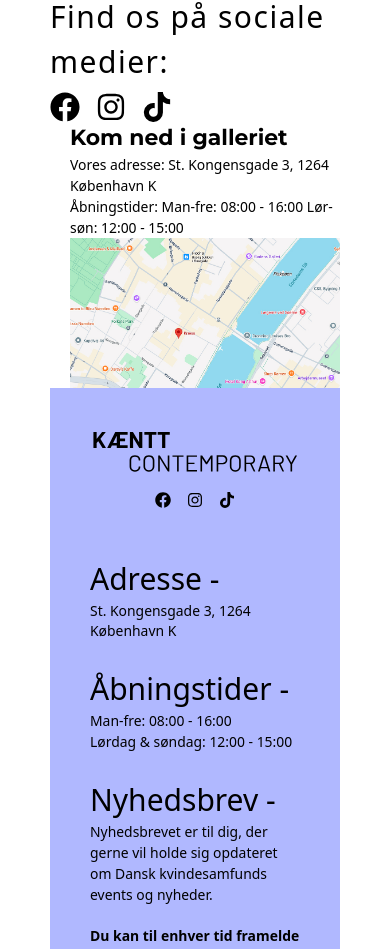
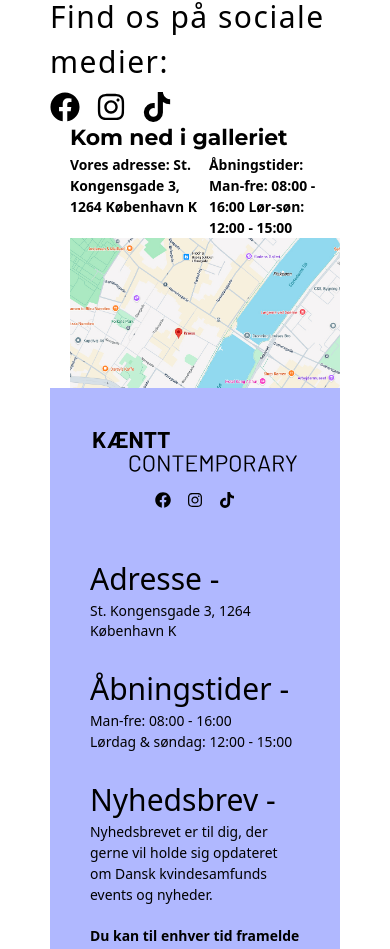
Before and after one commit to Aljo0004/4_sem_eksamen, a Next.js app: page / in a window 390 px wide. Shown: the part 864-1813 px from the top of the page. Built offline with nearby package versions, Linux system fonts and the light colour scheme.

Commit message:
Refactor Location component for improved styling consistency

```diff
--- a/src/app/components/Location.jsx
+++ b/src/app/components/Location.jsx
@@ -2,8 +2,8 @@ const Location = () => {
   return (
     <div className="ml-5">
       <div className="card-body">
-        <h4 className="--fontsize-h4-mobil">Kom ned i galleriet</h4>
-        <div>
+        <h4 className="--fontsize-h4-mobil font-lighter">Kom ned i galleriet</h4>
+        <div className="grid grid-cols-2 md:grid-cols-2 gap-2 font-bold">
           <p>Vores adresse: St. Kongensgade 3, 1264 København K</p>
           <p>Åbningstider: Man-fre: 08:00 - 16:00 Lør-søn: 12:00 - 15:00</p>
         </div>
```
